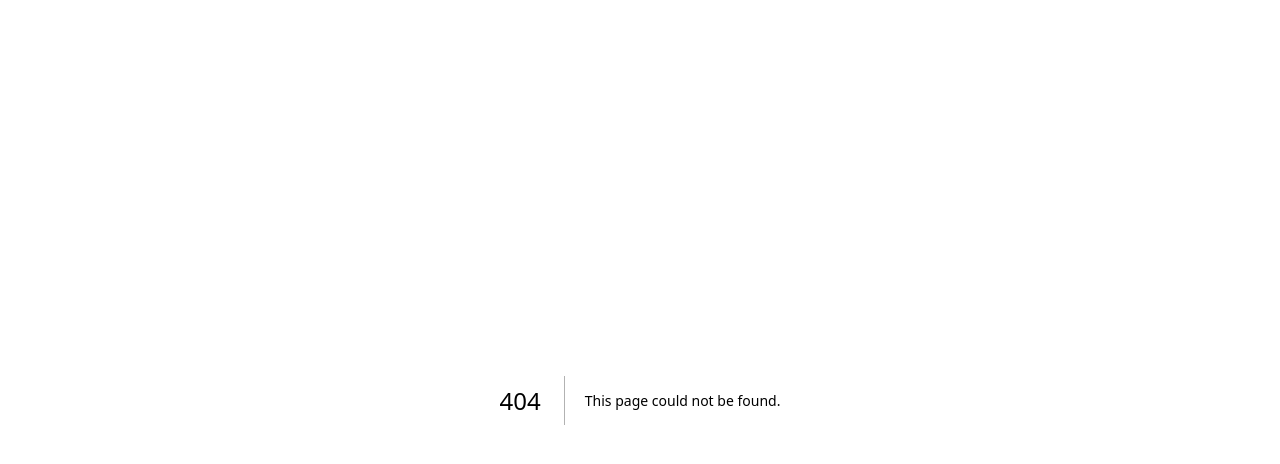
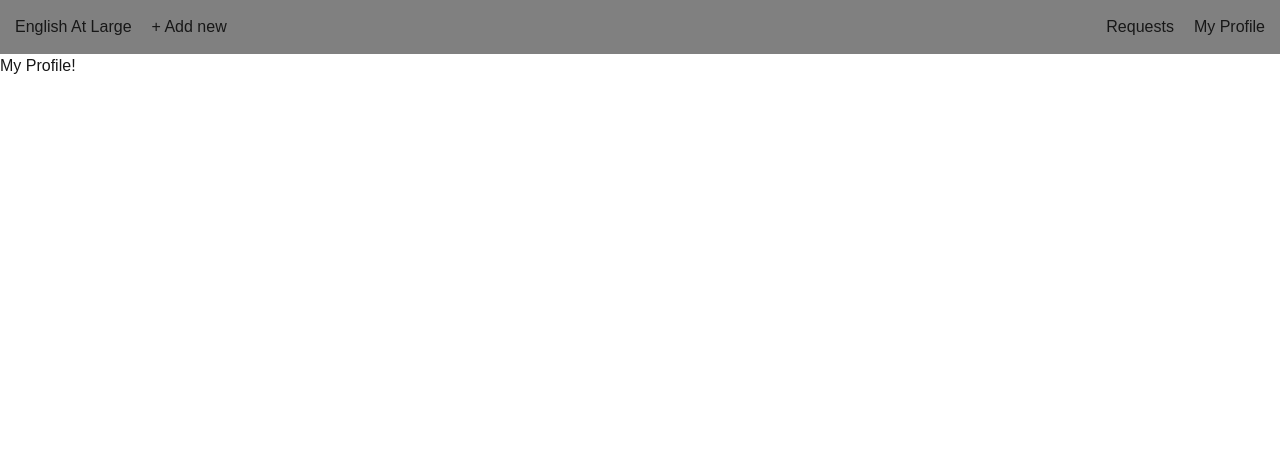
Before and after one commit to JumboCode/english-at-large, a Next.js app: page /myprofile in a window 1280 px wide. Before the commit this address had no page. Shown: the top 464 px of the page. Built offline with nearby package versions, Linux system fonts and the light colour scheme.

Commit message:
implement navbar

```diff
--- a/src/app/layout.tsx
+++ b/src/app/layout.tsx
@@ -1,6 +1,7 @@
 import type { Metadata } from "next";
 import localFont from "next/font/local";
 import "./globals.css";
+import NavBar from "@/components/NavBar";
 
 const geistSans = localFont({
   src: "./fonts/GeistVF.woff",
@@ -28,6 +29,7 @@ export default function RootLayout({
       <body
         className={`${geistSans.variable} ${geistMono.variable} antialiased`}
       >
+        <NavBar />
         {children}
       </body>
     </html>
--- /dev/null
+++ b/src/app/myprofile/page.tsx
@@ -0,0 +1,9 @@
+import React from "react";
+
+export default function MyProfile() {
+  return (
+    <div>
+      <p>My Profile!</p>
+    </div>
+  );
+}
--- /dev/null
+++ b/src/app/requests/page.tsx
@@ -0,0 +1,9 @@
+import React from "react";
+
+export default function Requests() {
+  return (
+    <div>
+      <p>Requests!</p>
+    </div>
+  );
+}
--- /dev/null
+++ b/src/components/NavBar.tsx
@@ -0,0 +1,32 @@
+import React from "react";
+
+const NavBar = () => {
+  return (
+    <div
+      style={{
+        backgroundColor: "grey",
+        padding: 15,
+        display: "flex",
+        flexDirection: "row",
+        justifyContent: "space-between",
+      }}
+    >
+      <div style={{ display: "flex", flexDirection: "row", gap: 20 }}>
+        <a href="/">
+          <p>English At Large</p>
+        </a>
+        <p>+ Add new</p>
+      </div>
+      <div style={{ display: "flex", flexDirection: "row", gap: 20 }}>
+        <a href="/requests">
+          <p>Requests</p>
+        </a>
+        <a href="/myprofile">
+          <p>My Profile</p>
+        </a>
+      </div>
+    </div>
+  );
+};
+
+export default NavBar;
```
